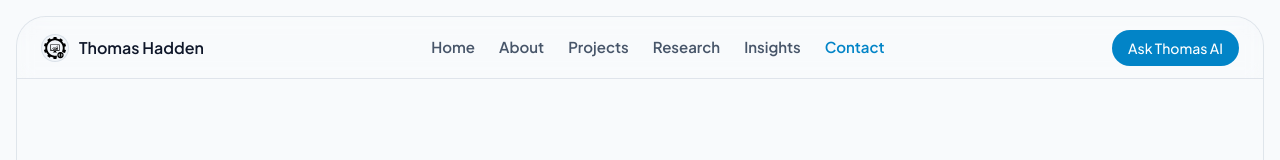
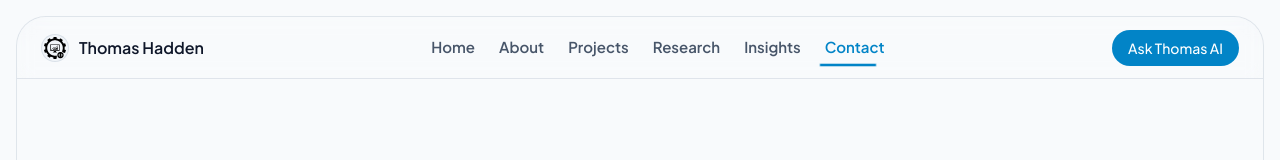
Before and after one commit to hadwll/thomashadden.ai, a Next.js app: page /contact in a window 1280 px wide. Shown: the top 160 px of the page. Built offline with nearby package versions, Linux system fonts and the light colour scheme.

Commit message:
fix(nav): restore desktop hover and active indicator states

```diff
--- a/app/globals.css
+++ b/app/globals.css
@@ -20,6 +20,8 @@
 
   --glow-accent: rgba(2, 132, 199, 0.1);
   --shadow-card: 0 1px 3px rgba(0, 0, 0, 0.06);
+  --nav-indicator-color: var(--accent-primary);
+  --nav-indicator-contrast: rgba(2, 132, 199, 0.28);
 }
 
 .dark {
@@ -40,6 +42,8 @@
 
   --glow-accent: rgba(14, 165, 233, 0.08);
   --shadow-card: none;
+  --nav-indicator-color: var(--accent-primary);
+  --nav-indicator-contrast: rgba(14, 165, 233, 0.42);
 }
 
 * {
@@ -84,6 +88,32 @@ html.dark {
   }
 }
 
+@layer components {
+  .desktop-nav-link {
+    color: var(--text-secondary);
+    transition: color 200ms ease;
+  }
+
+  .desktop-nav-link:hover,
+  .desktop-nav-link[data-hovered='true'],
+  .desktop-nav-link--active {
+    color: var(--accent-primary);
+  }
+
+  .desktop-nav-indicator {
+    bottom: 12px;
+    height: 2px;
+    border-radius: 9999px;
+    background: var(--nav-indicator-color);
+    box-shadow: 0 0 0 1px var(--nav-indicator-contrast);
+    transition:
+      left 200ms ease,
+      width 200ms ease,
+      opacity 120ms ease;
+    will-change: left, width;
+  }
+}
+
 @media (max-width: 1023px) {
   .shell-main-content > div {
     min-height: auto;
--- a/components/layout/NavBar.tsx
+++ b/components/layout/NavBar.tsx
@@ -1,4 +1,7 @@
+'use client';
+
 import Link from 'next/link';
+import { useEffect, useMemo, useRef, useState } from 'react';
 import { BrandMark } from '@/components/layout/BrandMark';
 
 type NavBarProps = {
@@ -28,6 +31,69 @@ function isActivePath(currentPath: string, href: string): boolean {
 }
 
 export function NavBar({ currentPath }: NavBarProps) {
+  const linkRefs = useRef<Record<string, HTMLAnchorElement | null>>({});
+  const [hoveredHref, setHoveredHref] = useState<string | null>(null);
+  const [focusedHref, setFocusedHref] = useState<string | null>(null);
+  const [resolvedPath, setResolvedPath] = useState(currentPath);
+  const [indicatorStyle, setIndicatorStyle] = useState({ left: 0, width: 0, visible: false });
+
+  useEffect(() => {
+    if (typeof window === 'undefined') {
+      return;
+    }
+
+    const windowPath = window.location.pathname || '/';
+    if (currentPath === '/' && windowPath !== '/') {
+      setResolvedPath(windowPath);
+      return;
+    }
+
+    setResolvedPath(currentPath || windowPath || '/');
+  }, [currentPath]);
+
+  const activeHref = useMemo(() => {
+    const activeItem = NAV_ITEMS.find((item) => isActivePath(resolvedPath, item.href));
+    return activeItem?.href ?? null;
+  }, [resolvedPath]);
+
+  const indicatorTargetHref = hoveredHref ?? focusedHref ?? activeHref;
+
+  useEffect(() => {
+    if (!indicatorTargetHref) {
+      setIndicatorStyle((previous) => ({ ...previous, visible: false }));
+      return;
+    }
+
+    const updateIndicator = () => {
+      const target = linkRefs.current[indicatorTargetHref];
+
+      if (!target) {
+        setIndicatorStyle((previous) => ({ ...previous, visible: false }));
+        return;
+      }
+
+      const { offsetLeft, offsetWidth } = target;
+
+      if (offsetWidth <= 0) {
+        setIndicatorStyle((previous) => ({ ...previous, visible: false }));
+        return;
+      }
+
+      setIndicatorStyle({
+        left: offsetLeft,
+        width: offsetWidth,
+        visible: true
+      });
+    };
+
+    updateIndicator();
+    window.addEventListener('resize', updateIndicator);
+
+    return () => {
+      window.removeEventListener('resize', updateIndicator);
+    };
+  }, [indicatorTargetHref]);
+
   return (
     <nav
       aria-label="Main navigation"
@@ -41,23 +107,52 @@ export function NavBar({ currentPath }: NavBarProps) {
         <span>Thomas Hadden</span>
       </Link>
 
-      <div className="flex items-center gap-6">
+      <div className="relative flex h-full items-center gap-6" onMouseLeave={() => setHoveredHref(null)}>
         {NAV_ITEMS.map((item) => {
-          const isActive = isActivePath(currentPath, item.href);
+          const isActive = isActivePath(resolvedPath, item.href);
+          const isHovered = hoveredHref === item.href;
 
           return (
             <Link
               key={item.href}
               href={item.href}
               aria-current={isActive ? 'page' : undefined}
-              className={`text-[15px] font-semibold no-underline transition-colors duration-normal ${
-                isActive ? 'text-accent-primary' : 'text-text-secondary hover:text-text-primary'
+              ref={(element) => {
+                linkRefs.current[item.href] = element;
+              }}
+              data-nav-href={item.href}
+              data-active={isActive ? 'true' : 'false'}
+              data-hovered={isHovered ? 'true' : 'false'}
+              onMouseEnter={() => {
+                setHoveredHref(item.href);
+              }}
+              onFocus={() => {
+                setFocusedHref(item.href);
+              }}
+              onBlur={() => {
+                setFocusedHref(null);
+              }}
+              className={`desktop-nav-link text-[15px] font-semibold no-underline ${
+                isActive ? 'desktop-nav-link--active' : ''
               }`}
             >
               {item.label}
             </Link>
           );
         })}
+
+        <span
+          aria-hidden="true"
+          data-testid="desktop-nav-indicator"
+          data-target-href={indicatorTargetHref ?? ''}
+          data-visible={indicatorStyle.visible ? 'true' : 'false'}
+          className="desktop-nav-indicator pointer-events-none absolute"
+          style={{
+            left: `${indicatorStyle.left}px`,
+            width: `${indicatorStyle.width}px`,
+            opacity: indicatorStyle.visible ? 1 : 0
+          }}
+        />
       </div>
 
       <button
```
Also changed, not shown: 2 other files (tests, documents, lock files or other folders).
